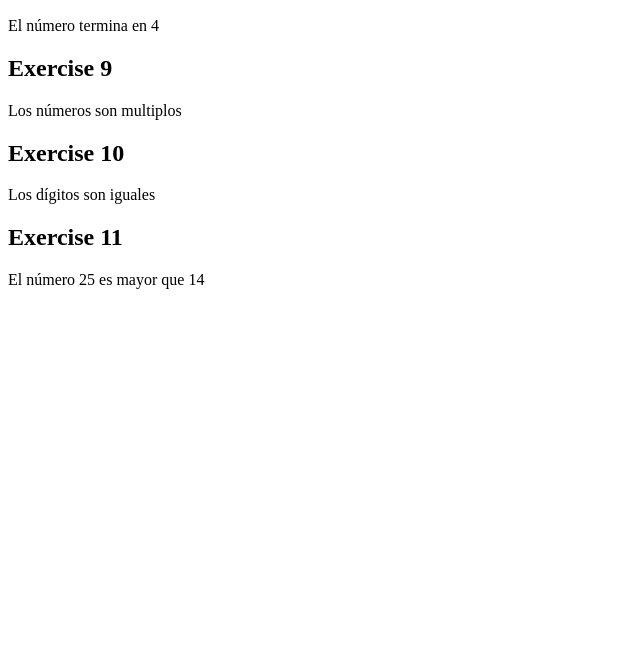
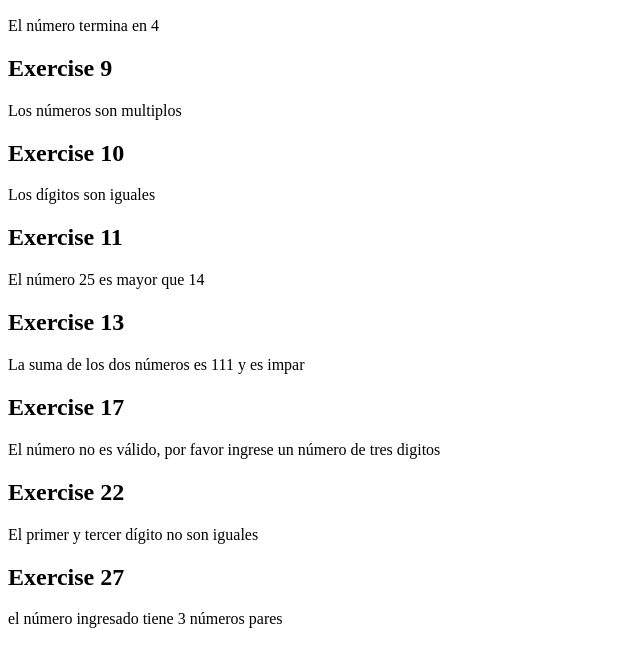
Before and after one commit to andresbolivar07/Practicas_js, a plain HTML site: page Ejercicios_Laboratoria/algoritmos.html in a window 1280 px wide. Shown: the part 110-776 px from the top of the page, without its empty margins (0-640 px from the left). Drawn offline with Linux system fonts and the light colour scheme.

Commit message:
feat: exercises 13, 17, 22 and 27

```diff
--- a/Ejercicios_Laboratoria/algoritmos.html
+++ b/Ejercicios_Laboratoria/algoritmos.html
@@ -16,6 +16,14 @@
     <div id="exercise10"></div>
     <h2>Exercise 11</h2>
     <div id="exercise11"></div>
+    <h2>Exercise 13</h2>
+    <div id="exercise13"></div>
+    <h2>Exercise 17</h2>
+    <div id="exercise17"></div>
+    <h2>Exercise 22</h2>
+    <div id="exercise22"></div>
+    <h2>Exercise 27</h2>
+    <div id="exercise27"></div>
 
 </body>
 <script>
@@ -87,5 +95,114 @@ const compNumbers = (nu1, nu2) => {
 const result4 = document.getElementById("exercise11");
 result4.innerHTML = compNumbers(25, 14);
 
+//Leer dos números enteros de dos dígitos y determinar si la suma de los dos números origina un numero par.
+
+const numbersPeers = (num1, num2) => {
+    if(num1 < 0 && num2 < 0){
+        num1 = num1 * -1;
+        num2 = num2 * -1;
+    }
+    if(num1 < 10 || num1 > 99 && num2 < 10 || num2 > 99  ) {
+        return "Los números no son válidos, por favor digite dos numeros enteros de dos dígitos";
+    }
+    let suma = num1 + num2;
+    if(suma % 2 === 0) {
+        return `La suma de los dos números es ${ suma} y es par`;
+    }else{
+        return `La suma de los dos números es ${ suma} y es impar`;
+    }
+}
+const result5 = document.getElementById("exercise13");
+result5.innerHTML = numbersPeers(83, 28);
+
+// Leer un número entero de tres dígitos y determinar en qué posición está el mayor dígito.
+
+
+const threeDigits = (numb) => {
+    if(numb < 0){
+        numb = numb * -1;
+    }
+    if(numb < 100 || numb > 999) {
+        return "El número no es válido, por favor ingrese un número de tres digitos";
+    }
+    d = parseInt (numb/10);
+    c = numb % 10;         //Sacamos el tercer dígito
+    a = parseInt(d/10);    //Sacamos el primer dígito
+    b = d%10;              // Nos da el segundo dígito
+
+    if (a > b && a > c ) {
+        return "El primer dígito es el mayor";
+    }
+
+    if (b > a && b > c ) {
+        return "El segundo dígito es el mayor";
+    }else {
+        return "el tercer dígito es el mayor";
+    }
+
+}
+
+const result6 = document.getElementById("exercise17");
+result6.innerHTML = threeDigits(1100);
+
+// Leer un número entero de tres dígitos y determinar si el primer dígito es igual al último.
+
+const oneThree = (number3) => {
+    if(number3 < 0) {
+        number3 = number3 * -1;
+    }
+    if(number3 < 100 || number3 > 999) {
+        return "El número no es válido, por favor ingrese un número de tres digitos";
+    }
+    d = parseInt (number3/10);
+    c = number3 % 10;
+    a = parseInt(d/10);
+    b = d%10;
+
+    if (a === c) {
+        return "El primer y tercer dígito son iguales";
+    }else {
+        return "El primer y tercer dígito no son iguales";
+    }
+}
+
+const result7 = document.getElementById("exercise22");
+result7.innerHTML = oneThree(556);
+
+//Leer un número entero de cuatro dígitos y determinar cuántos dígitos pares tiene.
+
+const fourDigits = (number4) => {
+    if(number4 < 1000 || number4 > 9999) {
+        return "El número no es válido, por favor ingrese un número de cuatro digitos";
+    }
+    d = number4 % 10;
+    e = parseInt (number4/10);
+    f = parseInt (e/10);
+    a = parseInt (f/10);
+    b = f % 10;
+    c = e % 10;
+
+    let count = 0;
+
+    if (d % 2 === 0){
+        count ++;
+    }
+
+    if (c % 2 === 0){
+        count ++;
+    }
+
+    if (b % 2 === 0){
+        count ++;
+    }
+    if (a % 2 === 0){
+        count ++;
+    }
+    return `el número ingresado tiene ${count} números pares`;
+}
+
+const result8 = document.getElementById("exercise27");
+result8.innerHTML = fourDigits(5684);
+
 </script>
 </html>
```
